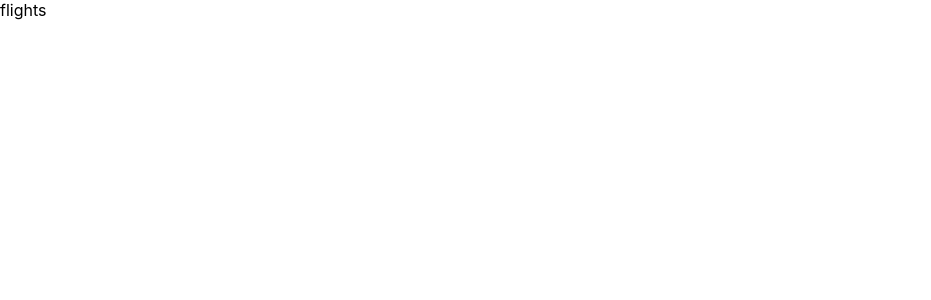
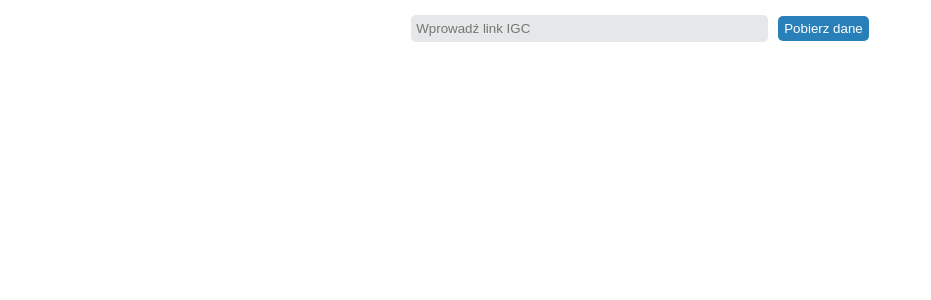
Before and after one commit to AdamStrzelec/flights, a React (Create React App) app: page / in a window 1280 px wide. Shown: the top 300 px of the page, without its empty margins (0-931 px from the left). Built offline with nearby package versions, Linux system fonts and the light colour scheme.

Commit message:
add input data panel

```diff
--- a/src/App.js
+++ b/src/App.js
@@ -1,8 +1,9 @@
+import FlightsContainer from './components/FlightsContainer/FlightsContainer';
 
 const App = () => {
   return (
     <div className="App">
-        flights
+        <FlightsContainer />
     </div>
   );
 }
--- /dev/null
+++ b/src/components/FlightsContainer/FlightsContainer.js
@@ -0,0 +1,19 @@
+import React, { useState } from 'react';
+import InputDataPanel from '../InputDataPanel/InputDataPanel';
+
+const FlightsContainer = () => {
+
+    const [isLoadingData, setLoadingData] = useState(false);
+
+    const getData = (inputValue) => {
+
+    }
+
+    return(
+        <>
+            <InputDataPanel handleClick={getData}/>
+        </>
+    )
+}
+
+export default FlightsContainer;
--- /dev/null
+++ b/src/components/InputDataPanel/InputDataPanel.js
@@ -0,0 +1,20 @@
+import React, { useState } from 'react';
+
+const InputDataPanel = ({handleClick}) => {
+
+    const [inputValue, setInputValue] = useState('');
+
+    return(
+        <div className="input-data-wrapper">
+            <input
+                type="text"
+                placeholder={'Wprowadź link IGC'}
+                name="igc_link_input"
+                onChange={(e)=>setInputValue(e.target.value)}
+            />
+            <button onClick={()=>handleClick(inputValue)}>Pobierz dane</button>
+        </div>
+    )
+}
+
+export default InputDataPanel;
--- a/src/index.css
+++ b/src/index.css
@@ -1,3 +1,7 @@
+* *::before *::after {
+  box-sizing: border-box;
+}
+
 body {
   margin: 0;
   font-family: -apple-system, BlinkMacSystemFont, 'Segoe UI', 'Roboto', 'Oxygen',
@@ -11,3 +15,29 @@ code {
   font-family: source-code-pro, Menlo, Monaco, Consolas, 'Courier New',
     monospace;
 }
+
+input{
+  width: 350px;
+  height: 25px;
+  border: none;
+  outline: none;
+  background-color: #E5E8E8;
+  padding-left: 5px;
+  border-radius: 5px;
+  margin-right: 10px;
+}
+
+button{
+  border: none;
+  outline: none;
+  height: 25px;
+  border-radius: 5px;
+  color: white;
+  background-color: #2980B9;
+  cursor: pointer;
+}
+
+.input-data-wrapper{
+  text-align: center;
+  padding: 15px 0;
+}
```
